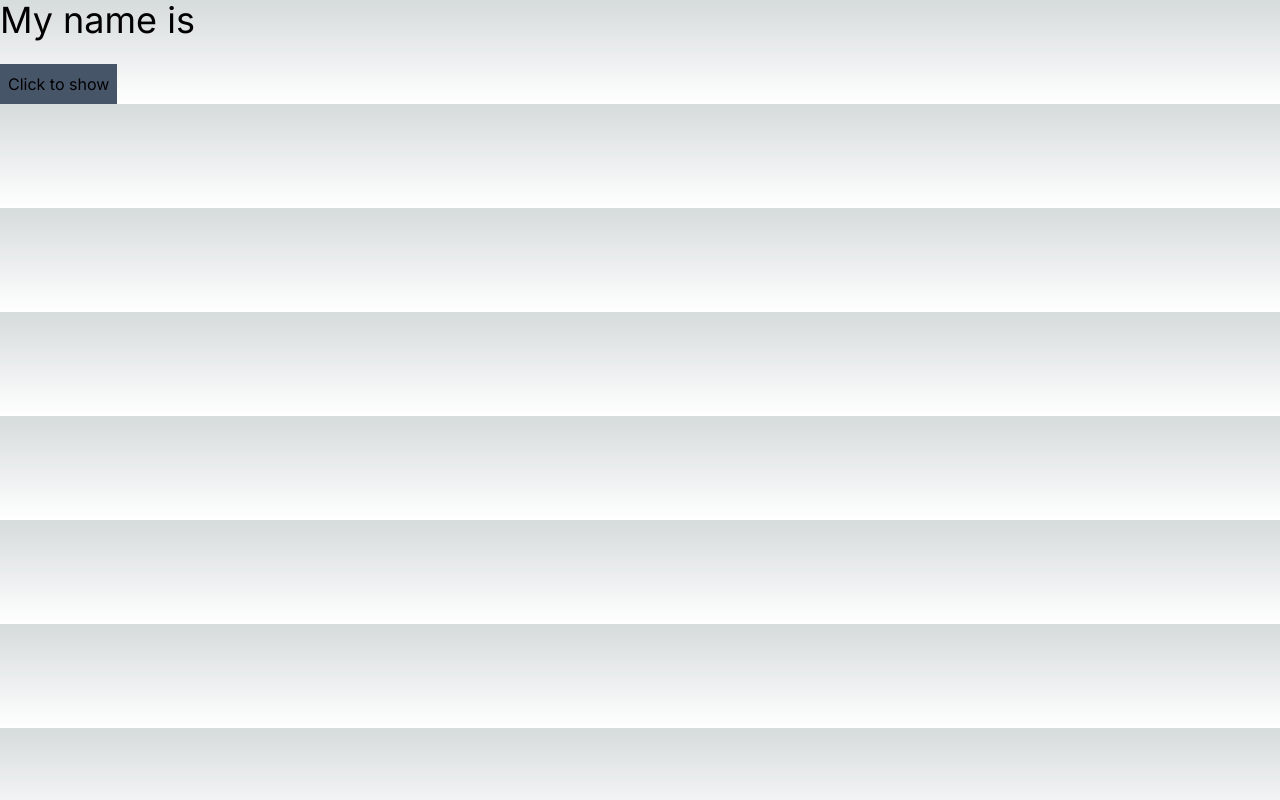
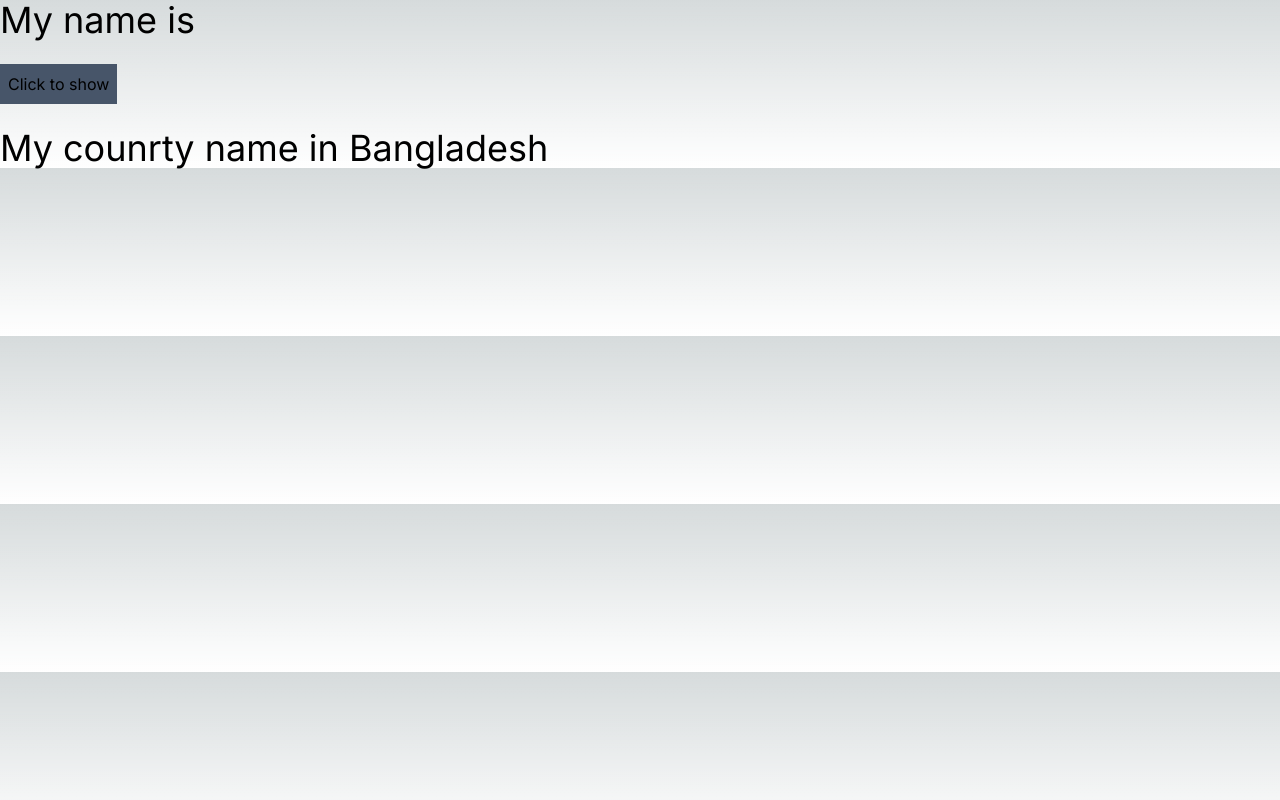
Before and after one commit to devdashk66/practice, a Next.js app: page / in a window 1280 px wide. Built offline with nearby package versions, Linux system fonts and the light colour scheme.

Commit message:
country name added

```diff
--- /dev/null
+++ b/app/components/Country.js
@@ -0,0 +1,7 @@
+import React from "react";
+
+const Country = () => {
+  return <div className="text-4xl mt-6">My counrty name in Bangladesh</div>;
+};
+
+export default Country;
--- a/app/page.js
+++ b/app/page.js
@@ -1,5 +1,6 @@
 "use client";
 import { useState } from "react";
+import Country from "./components/Country";
 
 export default function Home() {
   const [name, setName] = useState(false);
@@ -15,6 +16,10 @@ export default function Home() {
           {!name ? "Click to show" : "Click to hide"}
         </button>
       </main>
+
+      <main>
+        <Country></Country>
+      </main>
     </>
   );
 }
```
